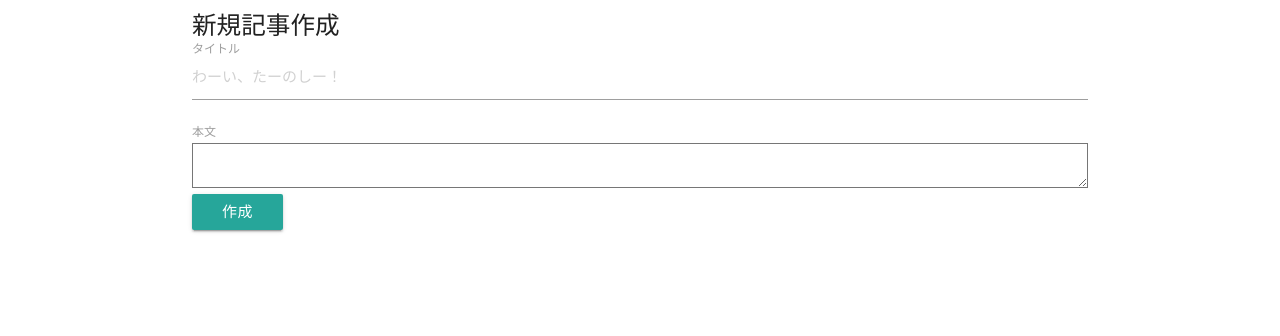
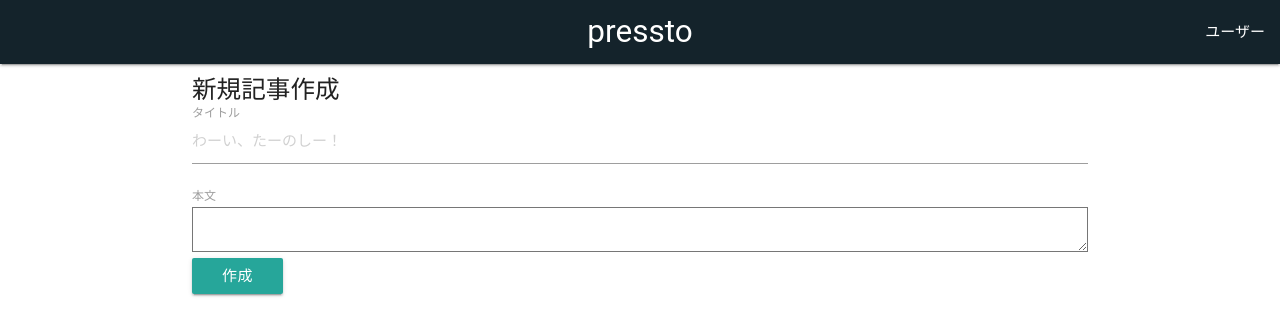
Before and after one commit to defaultcf/pressto, a Django app: page /article/create in a window 1280 px wide. Shown: the top 336 px of the page. Run offline with Django 3.2, Linux system fonts and the light colour scheme; some libraries are stand-ins or nearby versions; some web fonts are replaced.

Commit message:
Add navbar

```diff
--- a/app/app/templates/app/base.html
+++ b/app/app/templates/app/base.html
@@ -10,6 +10,22 @@
     <script src="https://cdnjs.cloudflare.com/ajax/libs/materialize/0.98.0/js/materialize.min.js"></script>
 </head>
 <body>
+    <nav>
+        <div class="nav-wrapper" style="background-color:rgb(20,35,43);">
+            <a href="/" class="brand-logo center">pressto</a>
+            <ul class="right hide-on-med-and-down">
+                <li><a class="dropdown-button" href="#!" data-activates="dropdown-user">
+                    ユーザー
+                </a></li>
+            </ul>
+        </div>
+    </nav>
+
+    <ul id="dropdown-user" class="dropdown-content">
+        <li><a href="{% url 'myauth:setting' %}">設定</a></li>
+        <li><a href="{% url 'myauth:logout' %}">ログアウト</a></li>
+    </ul>
+
     {% block body %}
     {% endblock %}
 </body>
```
